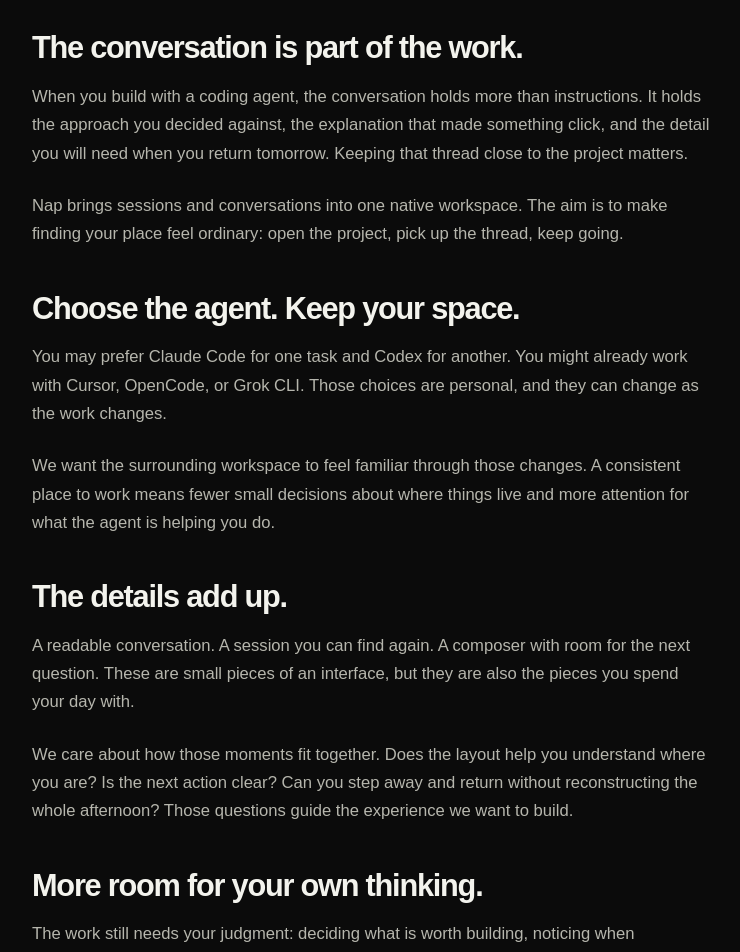
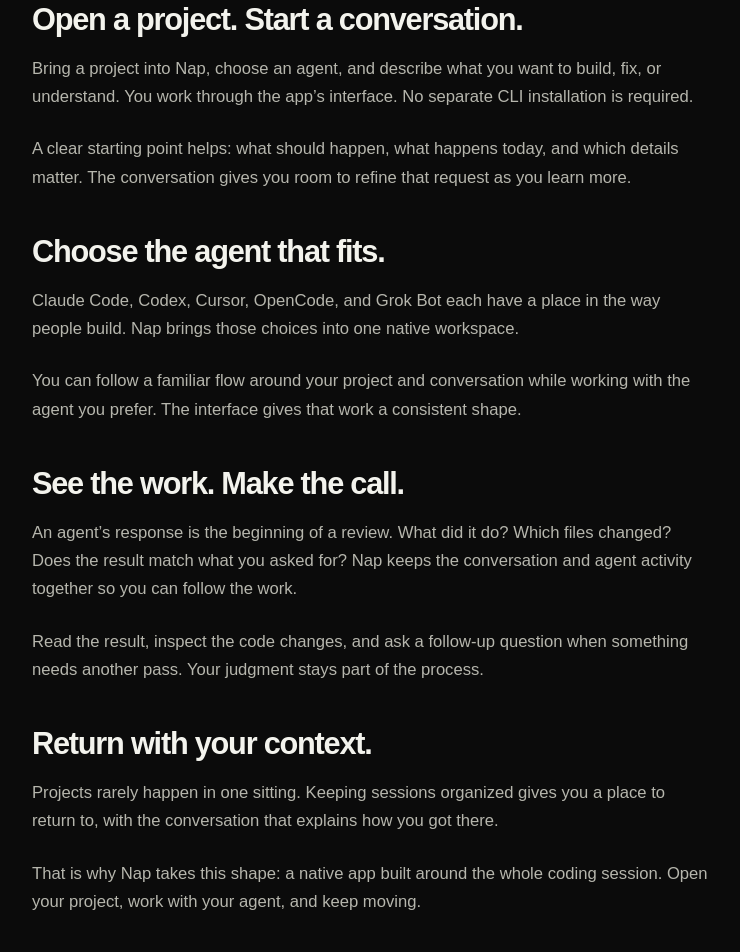
Before and after one commit to farzeenilyaszargar/Mandora, a Next.js app: page /blogs/why in a window 1280 px wide. Shown: the part 1120-2072 px from the top of the page, without its empty margins (268-1008 px from the left). Built offline with nearby package versions, Linux system fonts and the light colour scheme.

Commit message:
Clarify Nap native app workflow and remove CLI setup messaging

```diff
--- a/app/blogs/page.tsx
+++ b/app/blogs/page.tsx
@@ -23,12 +23,12 @@ export default function BlogsPage() {
           <Link className="nap-blog-row" href="/blogs/hello-nap">
             <span className="nap-blog-number">01</span>
             <h2>Why We Started</h2>
-            <p>One workspace, fewer interruptions. The idea that became Nap.</p>
+            <p>A native app for building with coding agents, from the first prompt to the next change.</p>
           </Link>
           <Link className="nap-blog-row" href="/blogs/why">
             <span className="nap-blog-number">02</span>
             <h2>Why This?</h2>
-            <p>Your choice of agent can change. Your workspace should still feel like yours.</p>
+            <p>Open a project, work with an agent, and review the result—all inside Nap.</p>
           </Link>
         </div>
       </section>
--- a/app/blogs/why/page.tsx
+++ b/app/blogs/why/page.tsx
@@ -6,7 +6,7 @@ import "../../contrast.css";
 
 export const metadata: Metadata = {
   title: "Why This?",
-  description: "Your choice of coding agent can change. Your workspace should still feel like yours. The thinking behind Nap.",
+  description: "How Nap brings projects, agent conversations, and code review into one native app, without separate CLI setup.",
   alternates: { canonical: "/blogs/why" },
 };
 
@@ -18,29 +18,29 @@ export default function WhyPost() {
         <article className="nap-blog-article">
           <span className="nap-blog-label">PRODUCT NOTES · 2 MIN READ</span>
           <h1>Why This?</h1>
-          <p>You open a project with a clear idea of what you want to build. A few minutes later, you are looking for the right session, reopening a conversation, and remembering which window belongs to which task. The idea is still there. You just have to find your way back to it.</p>
-          <p>That small distance between wanting to work and actually working is what interests us. It is the reason for Nap.</p>
+          <p>A good coding session has a simple rhythm. You describe a goal, work through it with an agent, and review what changed. Nap puts that rhythm at the center of a native app.</p>
+          <p>Your project, the conversation, and the work that follows all share the same space. You can stay with the problem from the first question to the next change.</p>
 
           <figure className="nap-article-image">
             <NapProductImage alt="Nap’s native desktop workspace, showing project sessions in a sidebar and an agent conversation beside them." sizes="(max-width: 1000px) 90vw, 920px" />
             <figcaption>A place for your projects, your conversations, and the next thing you want to make.</figcaption>
           </figure>
 
-          <h2>The conversation is part of the work.</h2>
-          <p>When you build with a coding agent, the conversation holds more than instructions. It holds the approach you decided against, the explanation that made something click, and the detail you will need when you return tomorrow. Keeping that thread close to the project matters.</p>
-          <p>Nap brings sessions and conversations into one native workspace. The aim is to make finding your place feel ordinary: open the project, pick up the thread, keep going.</p>
+          <h2>Open a project. Start a conversation.</h2>
+          <p>Bring a project into Nap, choose an agent, and describe what you want to build, fix, or understand. You work through the app’s interface. No separate CLI installation is required.</p>
+          <p>A clear starting point helps: what should happen, what happens today, and which details matter. The conversation gives you room to refine that request as you learn more.</p>
 
-          <h2>Choose the agent. Keep your space.</h2>
-          <p>You may prefer Claude Code for one task and Codex for another. You might already work with Cursor, OpenCode, or Grok CLI. Those choices are personal, and they can change as the work changes.</p>
-          <p>We want the surrounding workspace to feel familiar through those changes. A consistent place to work means fewer small decisions about where things live and more attention for what the agent is helping you do.</p>
+          <h2>Choose the agent that fits.</h2>
+          <p>Claude Code, Codex, Cursor, OpenCode, and Grok Bot each have a place in the way people build. Nap brings those choices into one native workspace.</p>
+          <p>You can follow a familiar flow around your project and conversation while working with the agent you prefer. The interface gives that work a consistent shape.</p>
 
-          <h2>The details add up.</h2>
-          <p>A readable conversation. A session you can find again. A composer with room for the next question. These are small pieces of an interface, but they are also the pieces you spend your day with.</p>
-          <p>We care about how those moments fit together. Does the layout help you understand where you are? Is the next action clear? Can you step away and return without reconstructing the whole afternoon? Those questions guide the experience we want to build.</p>
+          <h2>See the work. Make the call.</h2>
+          <p>An agent’s response is the beginning of a review. What did it do? Which files changed? Does the result match what you asked for? Nap keeps the conversation and agent activity together so you can follow the work.</p>
+          <p>Read the result, inspect the code changes, and ask a follow-up question when something needs another pass. Your judgment stays part of the process.</p>
 
-          <h2>More room for your own thinking.</h2>
-          <p>The work still needs your judgment: deciding what is worth building, noticing when something feels wrong, and knowing when a result is good enough to ship. Your tools should leave room for that.</p>
-          <p>That is why this workspace exists. Your agents, all together. Your attention, back on the thing you came to make.</p>
+          <h2>Return with your context.</h2>
+          <p>Projects rarely happen in one sitting. Keeping sessions organized gives you a place to return to, with the conversation that explains how you got there.</p>
+          <p>That is why Nap takes this shape: a native app built around the whole coding session. Open your project, work with your agent, and keep moving.</p>
         </article>
       </section>
       <DeferredLiquidField />
--- a/app/components/workflow-icon.tsx
+++ b/app/components/workflow-icon.tsx
@@ -13,7 +13,8 @@ export default function WorkflowIcon({ kind }: Props) {
         {kind === "agent" && (
           <>
             <rect x="7" y="10" width="43" height="35" rx="4" />
-            <path d="M7 20h43m-34 8 5 5-5 5m12 0h8" />
+            <path d="M7 20h43M16 39c0-8 15-8 15 0m6-12h7m-7 7h5" />
+            <circle cx="23.5" cy="27" r="4" />
             <circle cx="14" cy="15" r=".8" fill="currentColor" stroke="none" />
             <circle cx="19" cy="15" r=".8" fill="currentColor" stroke="none" />
             <path d="M14 45v6a4 4 0 0 0 4 4h18" />
--- a/app/layout.tsx
+++ b/app/layout.tsx
@@ -8,15 +8,15 @@ export const metadata: Metadata = {
     template: "%s | Nap",
   },
   description:
-    "Nap is one native app for Claude Code, Codex CLI, Cursor, OpenCode, Grok CLI, and the coding agents you already use.",
+    "Nap is a native app for building with coding agents. Open projects, chat with agents, and review code changes without command-line setup.",
   keywords: [
     "Nap",
     "coding agents",
     "Claude Code",
-    "Codex CLI",
+    "Codex",
     "Cursor",
     "OpenCode",
-    "Grok CLI",
+    "Grok Bot",
     "developer tools",
     "AI coding",
   ],
@@ -30,7 +30,7 @@ export const metadata: Metadata = {
   openGraph: {
     title: "Nap | The Interface For All Your Agents",
     description:
-      "Run your coding agents from one fast native workspace for sessions, context, commands, and handoffs.",
+      "Open a project, choose a coding agent, and build in one native app. Keep conversations and code changes together.",
     url: "/",
     siteName: "Nap",
     type: "website",
@@ -39,7 +39,7 @@ export const metadata: Metadata = {
     card: "summary",
     title: "Nap | The Interface For All Your Agents",
     description:
-      "One native app for Claude Code, Codex CLI, Cursor, OpenCode, Grok CLI, and the coding agents you already use.",
+      "Build with Claude Code, Codex, Cursor, OpenCode, and Grok Bot in one native app. No separate CLI installation required.",
   },
   robots: {
     index: true,
```
Also changed, not shown: app/blogs/hello-nap/page.tsx (+15 -14 lines), app/page.tsx (+7 -7 lines), 1 other file (tests, documents, lock files or other folders).
